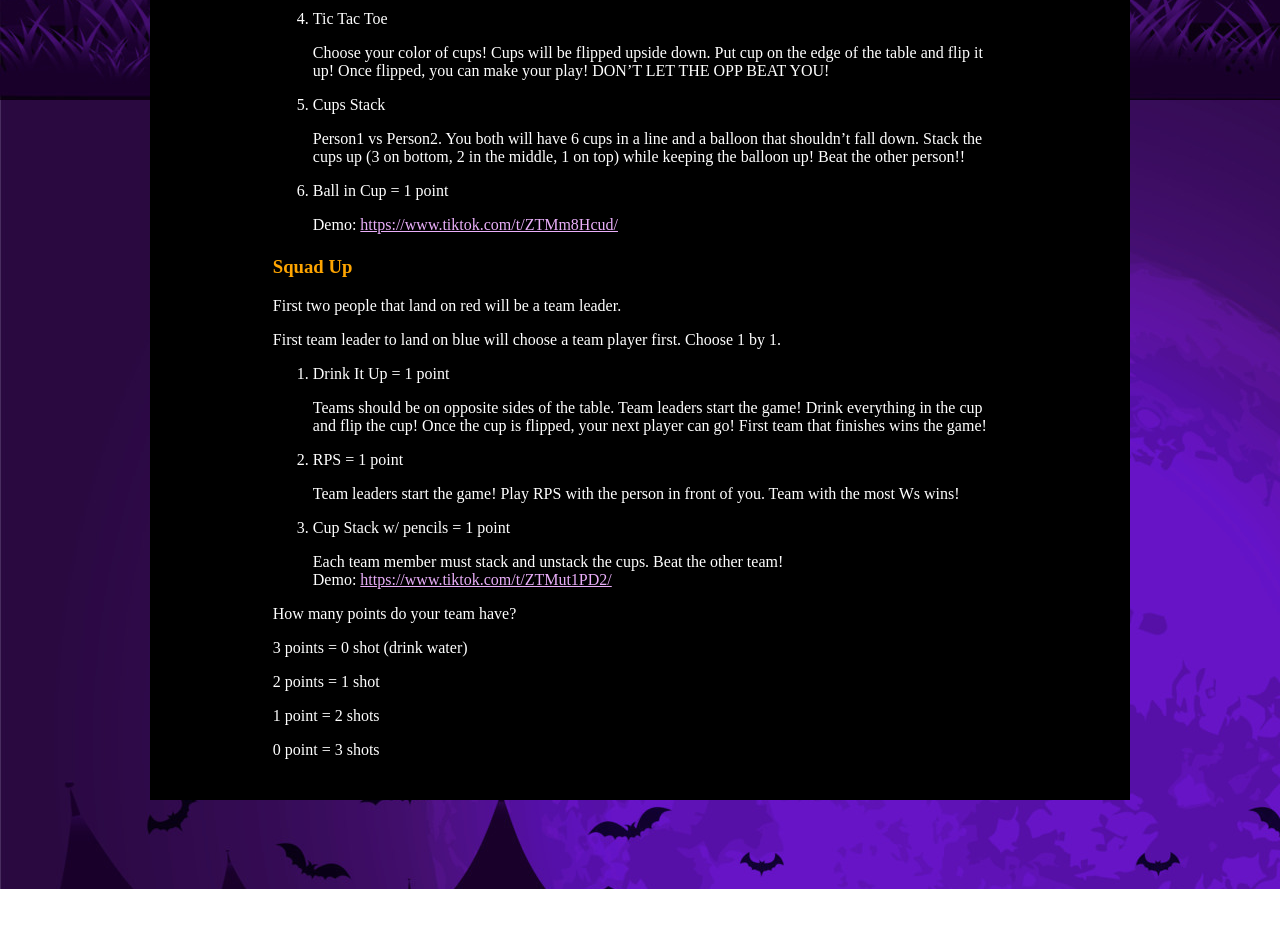
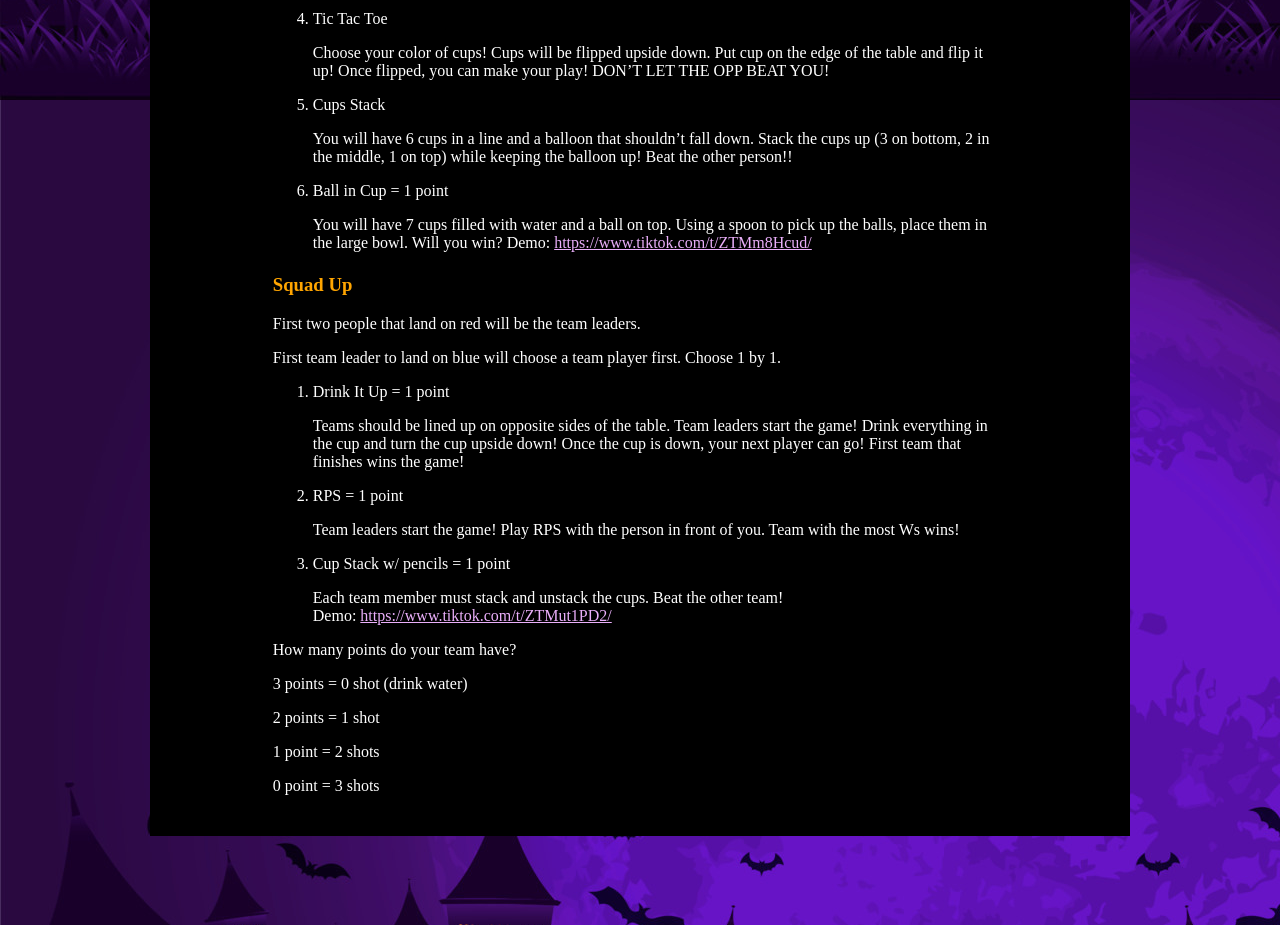
Before and after one commit to CedesAJ/Halloween, a plain HTML site: page index.html in a window 1280 px wide. Shown: the part 1180-2105 px from the top of the page. Before the commit the page ends 2069 px from the top, so only its background shows below. Drawn offline with Linux system fonts and the light colour scheme.

Commit message:
Update index.html

```diff
--- a/index.html
+++ b/index.html
@@ -87,17 +87,17 @@ a:link, a:visited{color:#eaaffa;}
   <li>Tic Tac Toe</li>
 	<p>Choose your color of cups! Cups will be flipped upside down. Put cup on the edge of the table and flip it up! Once flipped, you can make your play! DON’T LET THE OPP BEAT YOU!</p>
   <li>Cups Stack</li>
-	<p>Person1 vs Person2. You both will have 6 cups in a line and a balloon that shouldn’t fall down. Stack the cups up (3 on bottom, 2 in the middle, 1 on top) while keeping the balloon up! Beat the other person!!</p>
+	<p>You will have 6 cups in a line and a balloon that shouldn’t fall down. Stack the cups up (3 on bottom, 2 in the middle, 1 on top) while keeping the balloon up! Beat the other person!!</p>
   <li>Ball in Cup = 1 point </li>
-	<p> Demo: <a href="https://www.tiktok.com/t/ZTMm8Hcud/">https://www.tiktok.com/t/ZTMm8Hcud/</a></p>
+	<p> You will have 7 cups filled with water and a ball on top. Using a spoon to pick up the balls, place them in the large bowl. Will you win? Demo: <a href="https://www.tiktok.com/t/ZTMm8Hcud/">https://www.tiktok.com/t/ZTMm8Hcud/</a></p>
 </ol>
 
 <h3>Squad Up </h3>
-<p>First two people that land on red will be a team leader.</p>
+<p>First two people that land on red will be the team leaders.</p>
 <p>First team leader to land on blue will choose a team player first. Choose 1 by 1. </p>
 <ol>
   <li>Drink It Up = 1 point</li>
-	<p>Teams should be on opposite sides of the table. Team leaders start the game! Drink everything in the cup and flip the cup! Once the cup is flipped, your next player can go! First team that finishes wins the game!</p>
+	<p>Teams should be lined up on opposite sides of the table. Team leaders start the game! Drink everything in the cup and turn the cup upside down! Once the cup is down, your next player can go! First team that finishes wins the game!</p>
   <li>RPS = 1 point</li>
 	<p>Team leaders start the game! Play RPS with the person in front of you. Team with the most Ws wins!</p>
   <li>Cup Stack w/ pencils  = 1 point </li>
```
